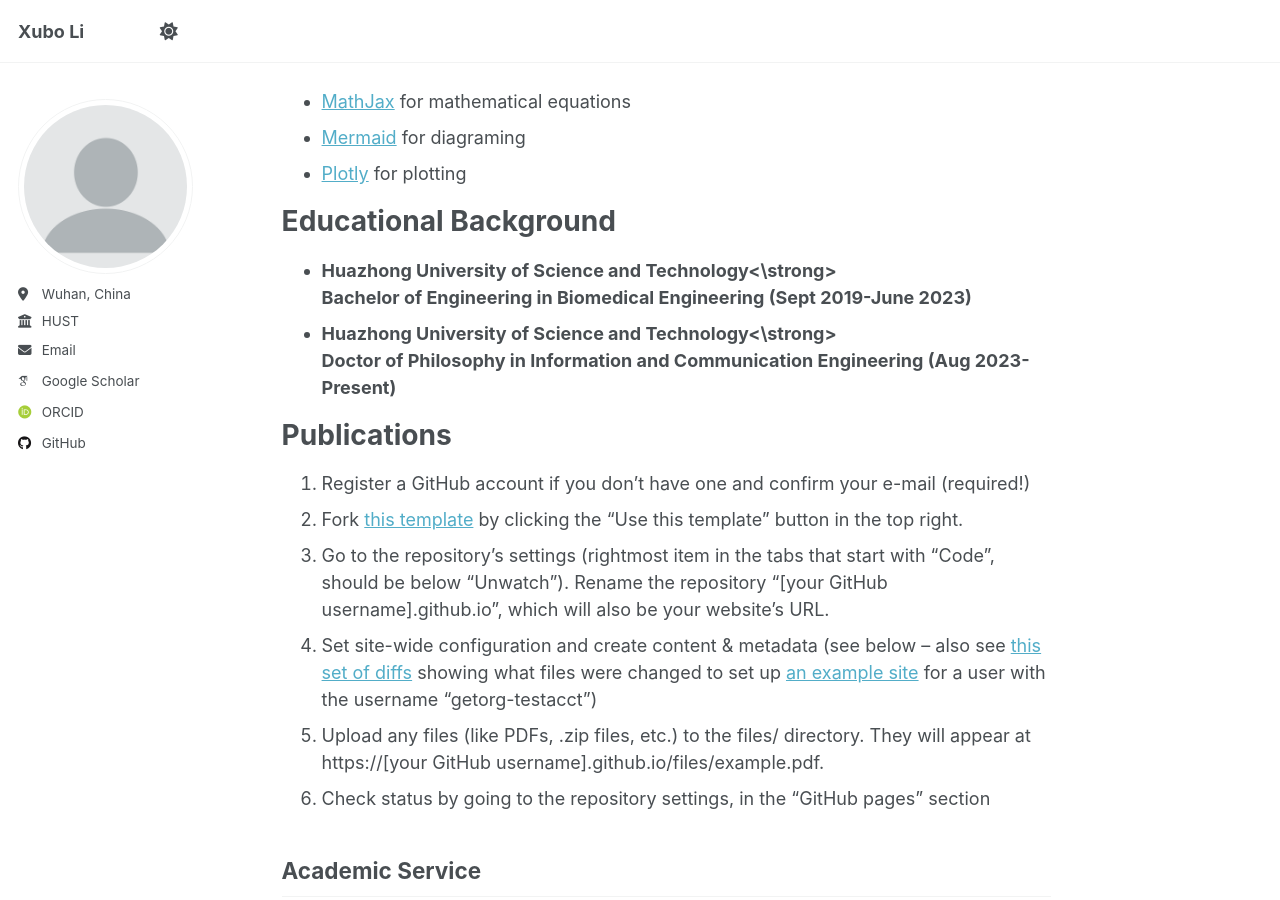
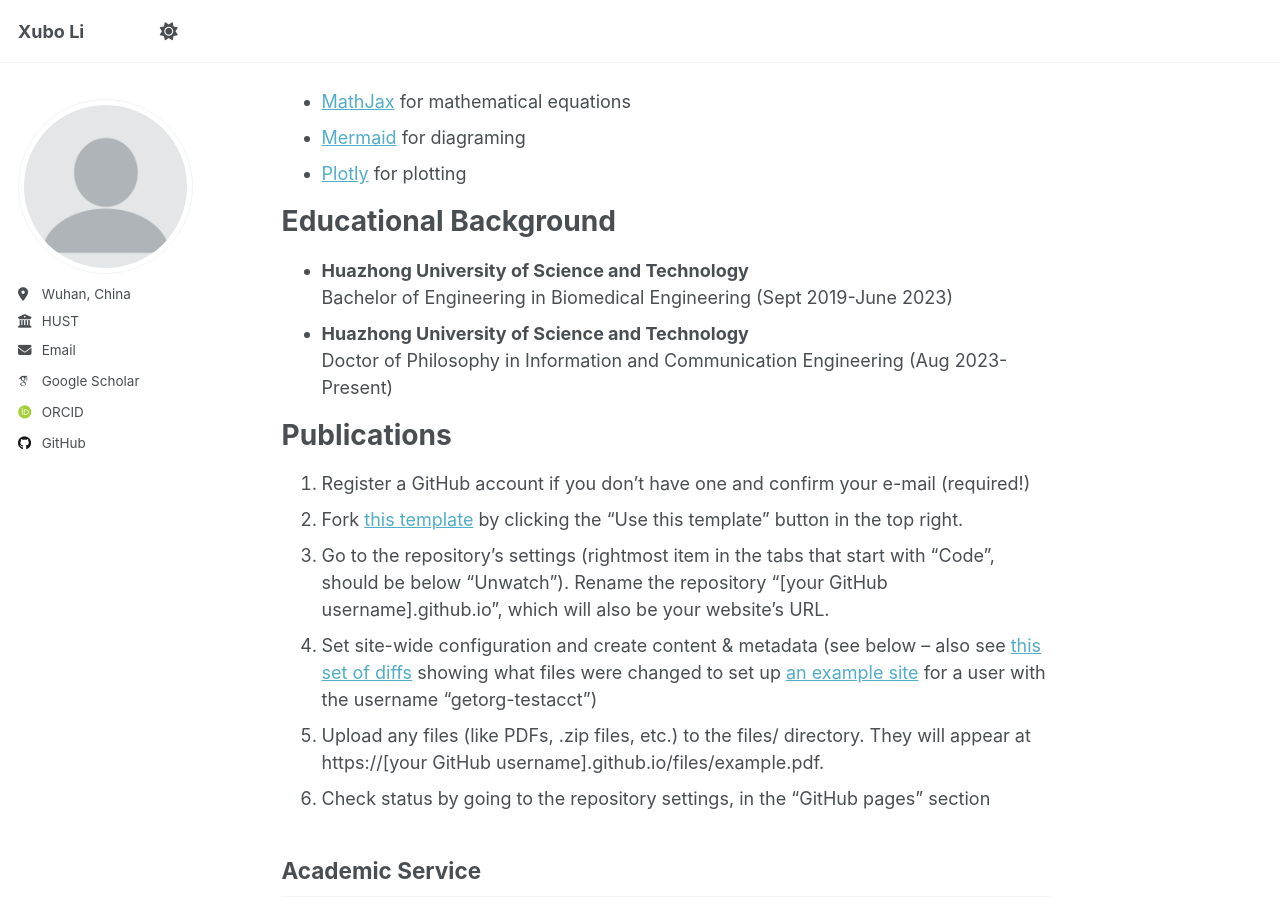
Before and after one commit to XuboLee/xubolee.github.io, a Jekyll site: the page built from _pages/about.md, in a window 1280 px wide and 900 px high, scrolled down 542 px. Built offline with Jekyll 4.4.1, drawn with Linux system fonts in a browser that asks for light colours; some web fonts are replaced; a script that is not in the unit is left out.

Commit message:
Update about.md

```diff
--- a/_pages/about.md
+++ b/_pages/about.md
@@ -24,9 +24,9 @@ For those users that need more advanced functionality, the template also support
 
 Educational Background
 ======
-- <strong>Huazhong University of Science and Technology<\strong><br>
+- <strong>Huazhong University of Science and Technology</strong><br>
   Bachelor of Engineering in Biomedical Engineering (Sept 2019-June 2023)
-- <strong>Huazhong University of Science and Technology<\strong><br>
+- <strong>Huazhong University of Science and Technology</strong><br>
   Doctor of Philosophy in Information and Communication Engineering (Aug 2023-Present)
 
 Publications
```
